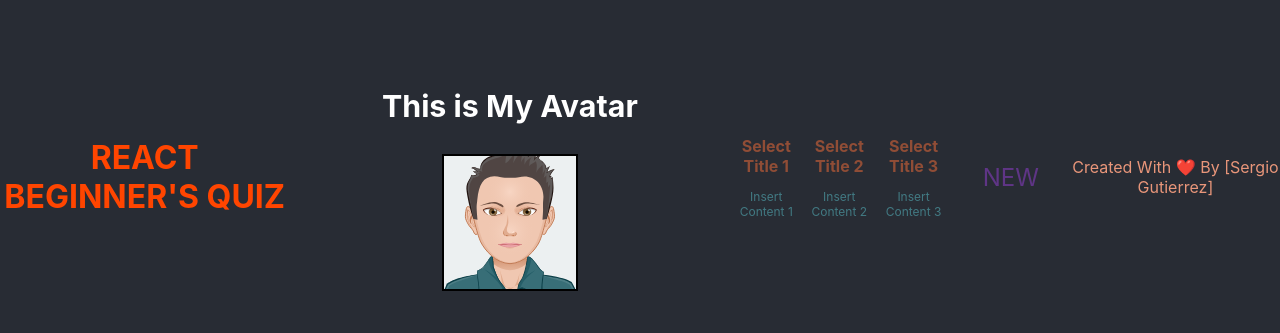
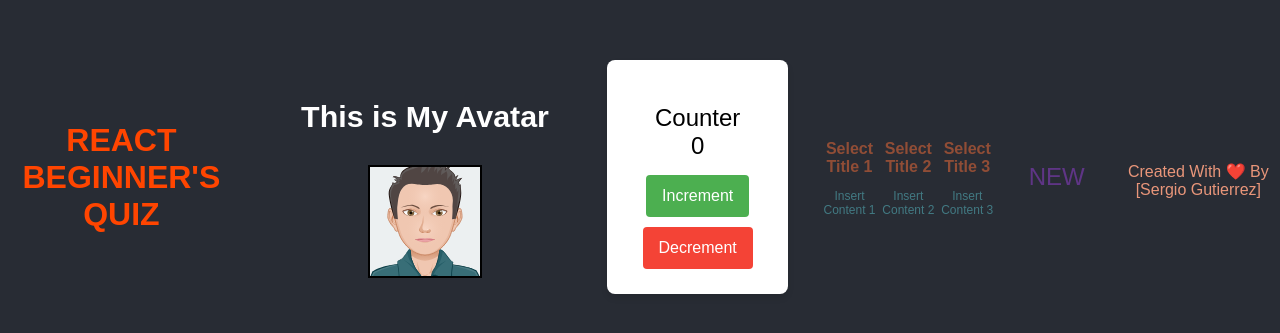
Before and after one commit to SGutierrez17/react-project-1, a React (Create React App) app: page / in a window 1280 px wide. Shown: the part 223-556 px from the top of the page. Built offline with nearby package versions, Linux system fonts and the light colour scheme.

Commit message:
Quiz React 2

```diff
--- a/src/App.jsx
+++ b/src/App.jsx
@@ -2,17 +2,20 @@ import "./App.css"
 
 import Avatar from "./atoms/avatar/avatar";
 import Badge from "./atoms/badge/badge";
+import Counter from "./atoms/card/counter";
 import Card from "./atoms/card/card";
 import Footer from "./atoms/footer/footer";
 import Header from "./atoms/header/header";
 
+
 import myAvatar from "./atoms/avatar/myAvatar.svg"
 
-function App() {
+export default function App() {
   return (
     <div className="App">
       <Header title="React Beginner's Quiz"/>
       <Avatar imageSrc={myAvatar} description="This is My Avatar"/>
+      <Counter />
       <Card title="Select title 1" content="Insert content 1" />
       <Card title="Select title 2" content="Insert content 2" />
       <Card title="Select title 3" content="Insert content 3" />
@@ -21,5 +24,3 @@ function App() {
     </div>
   );
 }
-
-export default App;
--- /dev/null
+++ b/src/atoms/card/counter.jsx
@@ -0,0 +1,27 @@
+import React from 'react'
+import {useState} from 'react'
+
+import "./styles.css"
+
+export default function Counter() {
+  const [count, setCount] = useState(0)
+
+  function increment() {
+    setCount(prevCount => prevCount + 1)
+  }
+
+  function decrement() {
+    if (count >= 1) {
+      setCount(prevCount => prevCount - 1)
+    }
+  }
+
+
+  return (
+    <div className='counter-box'>
+        <p>Counter <span>{count}</span></p>
+        <button className='increment' onClick={increment}>Increment</button>
+        <button className='decrement' onClick={decrement}>Decrement</button>
+    </div>
+    )
+}
--- /dev/null
+++ b/src/atoms/card/styles.css
@@ -0,0 +1,60 @@
+/* Global Styles */
+body {
+    font-family: Arial, sans-serif;
+    display: flex;
+    justify-content: center;
+    align-items: center;
+    height: 100vh;
+    background-color: #9a8484;
+}
+
+  /* Counter Box */
+.counter-box {
+    background-color: #fff;
+    padding: 20px;
+    border-radius: 8px;
+    box-shadow: 0 4px 6px rgba(0, 0, 0, 0.1);
+    margin-right: 32px;
+}
+
+  /* Counter Display */
+p {
+    font-size: 24px;
+    margin-bottom: 10px;
+    color: black;
+}
+
+span {
+    display: flex;
+    flex-direction: column;
+}
+
+  /* Buttons */
+button {
+    justify-content: center;
+    padding: 12px 16px;
+    font-size: 16px;
+    margin: 5px;
+    cursor: pointer;
+    border: none;
+    border-radius: 4px;
+    transition: background-color 0.3s;
+}
+
+button.increment {
+    background-color: #4CAF50;
+    color: #fff;
+}
+
+button.increment:hover {
+    background-color: #45a049;
+}
+
+button.decrement {
+    background-color: #f44336;
+    color: #fff;
+}
+
+button.decrement:hover {
+    background-color: #da190b;
+}
```
Also changed, not shown: src/atoms/card/card.jsx (line endings or trailing spaces).
